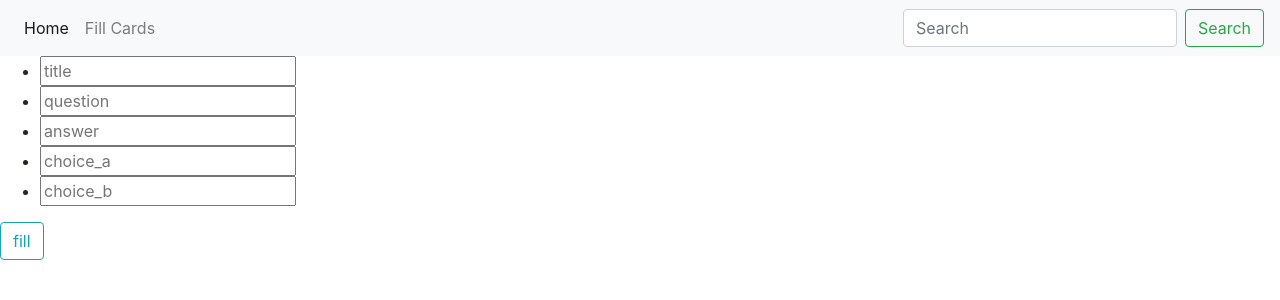
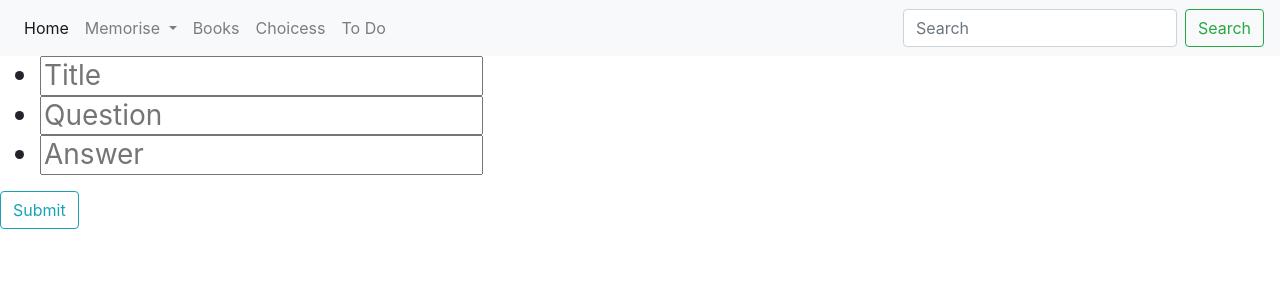
Before and after one commit to dala85/flash_cards, a Django app: page /fill/ in a window 1280 px wide. Shown: the top 300 px of the page. Run offline with Django 3.2, Linux system fonts and the light colour scheme; some libraries are stand-ins or nearby versions.

Commit message:
changed the navbar as a drop down and changed the fill cards fields

```diff
--- a/mysite/cards/templates/cards/fill_cards.html
+++ b/mysite/cards/templates/cards/fill_cards.html
@@ -3,16 +3,16 @@
 
         <form method="POST">
             {% csrf_token %}
+            <h3>
             <ul>
-        		<li><input type="text" name="title" placeholder="title"></li>
-        		<li><input type="text" name="question" placeholder="question"></li>
-        		<li><input type="text" name="answer" placeholder="answer"></li>
-        		<li><input type="text" name="choice_a" placeholder="choice_a"></li>
-        		<li><input type="text" name="choice_b" placeholder="choice_b"></li>
+        		<li><input type="text" name="title" placeholder="Title"></li>
+        		<li><input type="text" name="question" placeholder="Question"></li>
+        		<li><input type="text" name="answer" placeholder="Answer"></li>
         		</ul>
+                </h3>
 
             <div class="form-group">
-                <button class="btn btn-outline-info" type="submit">fill</button>
+                <button class="btn btn-outline-info" type="submit">Submit</button>
             </div>
         </form>
 
--- a/mysite/cards/templates/cards/nav_bar.html
+++ b/mysite/cards/templates/cards/nav_bar.html
@@ -11,13 +11,35 @@
       <li class="nav-item active">
         <a class="nav-link" href="{%url 'home'%}">Home <span class="sr-only">(current)</span></a>
       </li>
-      <li class="nav-item">
-        <a class="nav-link" href="{%url 'fill_cards'%}">Fill Cards</a>
+
+        <li class="nav-item dropdown">
+        <a class="nav-link dropdown-toggle" href="{%url 'home'%}" id="navbarDropdownMenuLink" data-toggle="dropdown" aria-haspopup="true" aria-expanded="false">
+          Memorise
+        </a>
+        <div class="dropdown-menu" aria-labelledby="navbarDropdownMenuLink">
+        <a class="dropdown-item" href="{%url 'home'%}">Memorise</a>
+        <a class="dropdown-item" href="{%url 'fill_cards'%}">Fill Cards</a>
+        </div>
+
+
+
+        <li class="nav-item">
+        <a class="nav-link" href="#">Books</a>
       </li>
+         <li class="nav-item">
+        <a class="nav-link" href="#">Choicess</a>
+        </li>
+         <li class="nav-item">
+        <a class="nav-link" href="#">To Do</a>
+        </li>
     </ul>
     <form class="form-inline my-2 my-lg-0">
       <input class="form-control mr-sm-2" type="search" placeholder="Search" aria-label="Search">
       <button class="btn btn-outline-success my-2 my-sm-0" type="submit">Search</button>
     </form>
   </div>
+
+
+
+
 </nav>
--- a/mysite/mysite/urls.py
+++ b/mysite/mysite/urls.py
@@ -20,5 +20,6 @@ from cards import views
 urlpatterns = [
     path('admin/', admin.site.urls),
     path('', views.home_view, name='home'),
+    path('memorise/', views.home_view, name='home'),
     path('fill/', views.fill_cards, name='fill_cards'),
 ]
```
Also changed, not shown: mysite/cards/templates/cards/flash_cards.html (+0 -23 lines).
